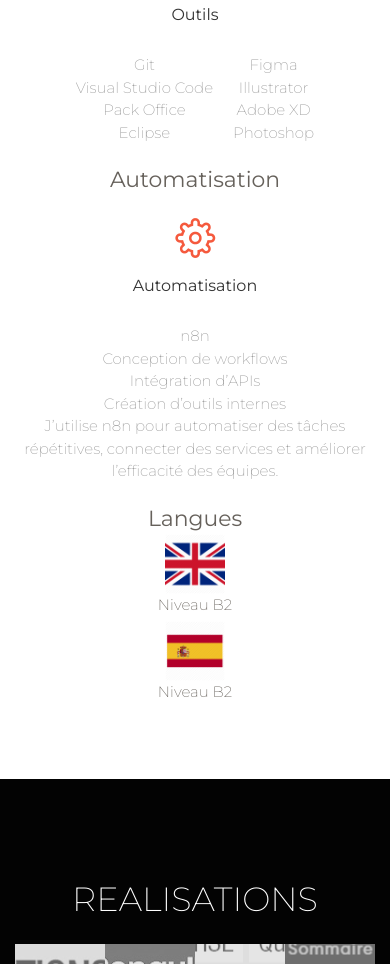
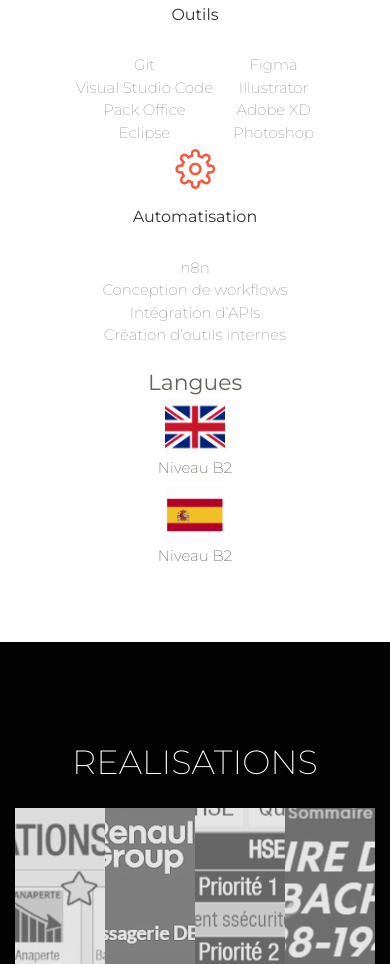
Before and after one commit to TAJMOUTI/SiteNizar, a plain HTML site: page home.html in a window 390 px wide. Shown: the part 5183-6147 px from the top of the page. Drawn offline with Linux system fonts and the light colour scheme.

Commit message:
[fix] - adjust column layout for better responsiveness in the homepage

```diff
--- a/home.html
+++ b/home.html
@@ -338,7 +338,6 @@ The above copyright notice and this permission notice shall be included in all c
         </div>
         <h3 class="title2">Informatique</h3><br/>
         <div class="row">
-          <div class="col-md-2"></div>
           <div class="col-md-3">
             <div class="info">
               <div class="icon">
@@ -351,7 +350,7 @@ The above copyright notice and this permission notice shall be included in all c
               </div>
             </div>
           </div>
-          <div class="col-md-2">
+          <div class="col-md-3">
             <div class="info">
               <div class="icon">
                 <i class="nc-icon nc-atom"></i>
@@ -372,18 +371,12 @@ The above copyright notice and this permission notice shall be included in all c
               </div>
             </div>
           </div>
-          <div class="col-md-2"></div>
-        </div>
-
-        <h3 class="title2">Automatisation</h3><br/>
-        <div class="row">
-          <div class="col-md-8 ml-auto mr-auto">
+          <div class="col-md-3">
             <div class="info">
               <div class="icon">
                 <i class="nc-icon nc-settings-gear-65"></i>
                 <p class="info-title">Automatisation</p>
                 <p class="description"><br/>n8n<br/>Conception de workflows<br/>Intégration d’APIs<br/>Création d’outils internes</p>
-                <p class="description">J’utilise n8n pour automatiser des tâches répétitives, connecter des services et améliorer l’efficacité des équipes.</p>
               </div>
             </div>
           </div>
```
